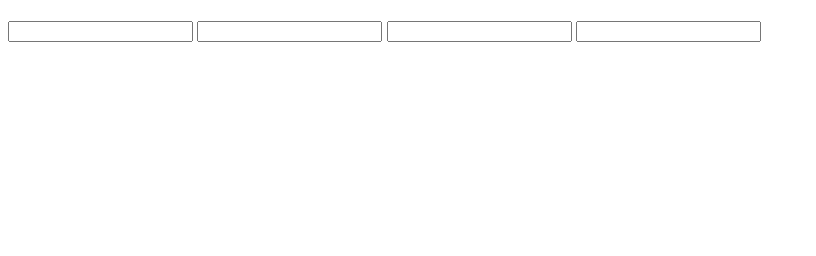
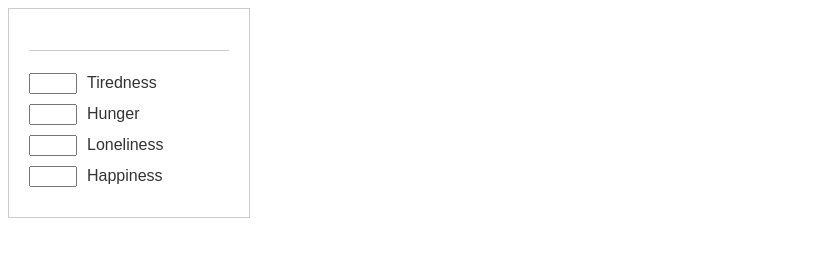
Before and after one commit to Scirius/solowork-cat, a website built with Parcel: page index.html in a window 1280 px wide. Shown: the whole page, without its empty margins (0-816 px from the left). Built offline with nearby package versions, Linux system fonts and the light colour scheme.

Commit message:
css styling for cat added basic css styling for cat chanced naming convention for CSS classes

```diff
--- a/src/index.js
+++ b/src/index.js
@@ -2,10 +2,10 @@ import "./styles.css";
 
 let htmlTemplate = `
     <h1 class="cat-name"></h1>
-		<input type="text" class="catStat tiredness">
-		<input type="text" class="catStat hunger">
-		<input type="text" class="catStat loneliness">
-    <input type="text" class="catStat happiness">
+		<input type="text" class="cat-stat tiredness"><span class="cat-stat-label cat-stat-tiredness">Tiredness</span><br />
+		<input type="text" class="cat-stat hunger"><span class="cat-stat-label cat-stat-hunger">Hunger</span><br />
+		<input type="text" class="cat-stat loneliness"><span class="cat-stat-label cat-stat-loneliness">Loneliness</span><br />
+    <input type="text" class="cat-stat happiness"><span class="cat-stat-label cat-stat-happiness">Happiness</span><br />
     `;
 
 class Cat {
--- a/src/styles.css
+++ b/src/styles.css
@@ -1,3 +1,21 @@
 body {
   font-family: sans-serif;
 }
+.cat {
+  width: 200px;
+  border: 1px solid #ccc;
+  padding: 20px;
+}
+.cat-name {
+  border-bottom: 1px solid #ccc;
+}
+.cat-stat {
+  margin-bottom: 10px;
+  width: 40px;
+  font-weight: bold;
+}
+.cat-stat-label {
+  margin-left: 10px;
+  white-space: nowrap;
+  color: #333;
+}
```
